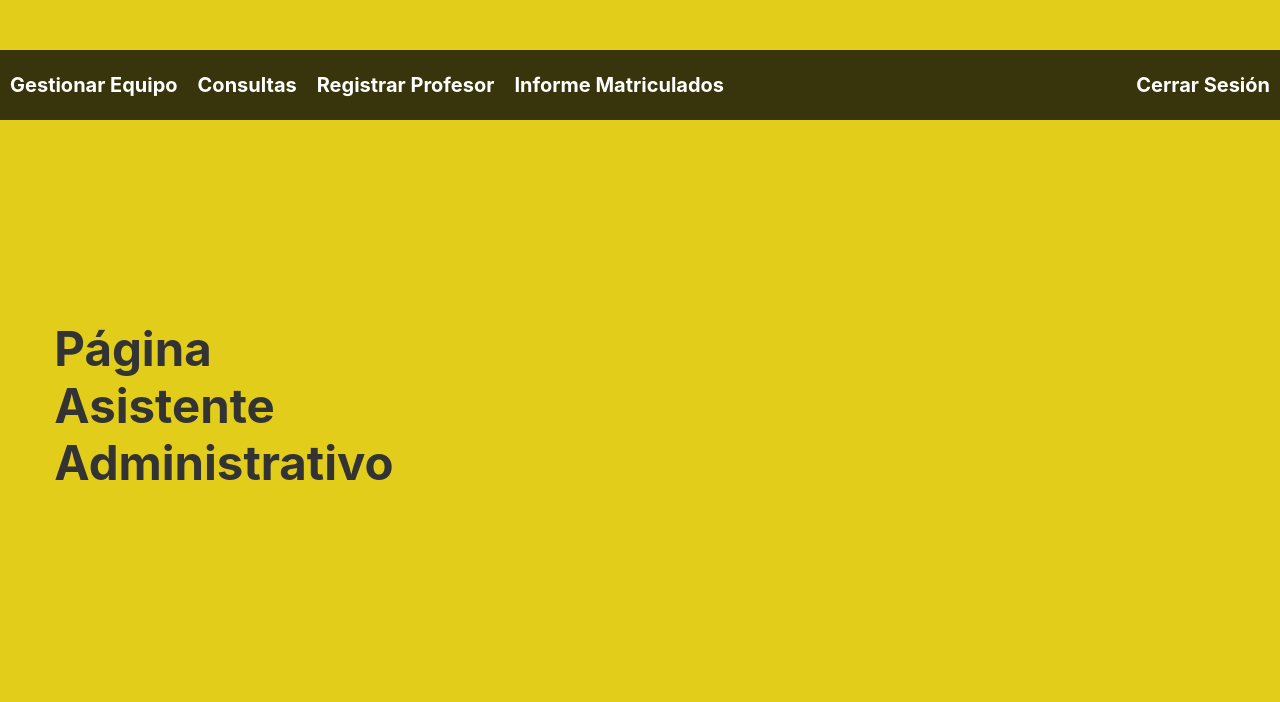
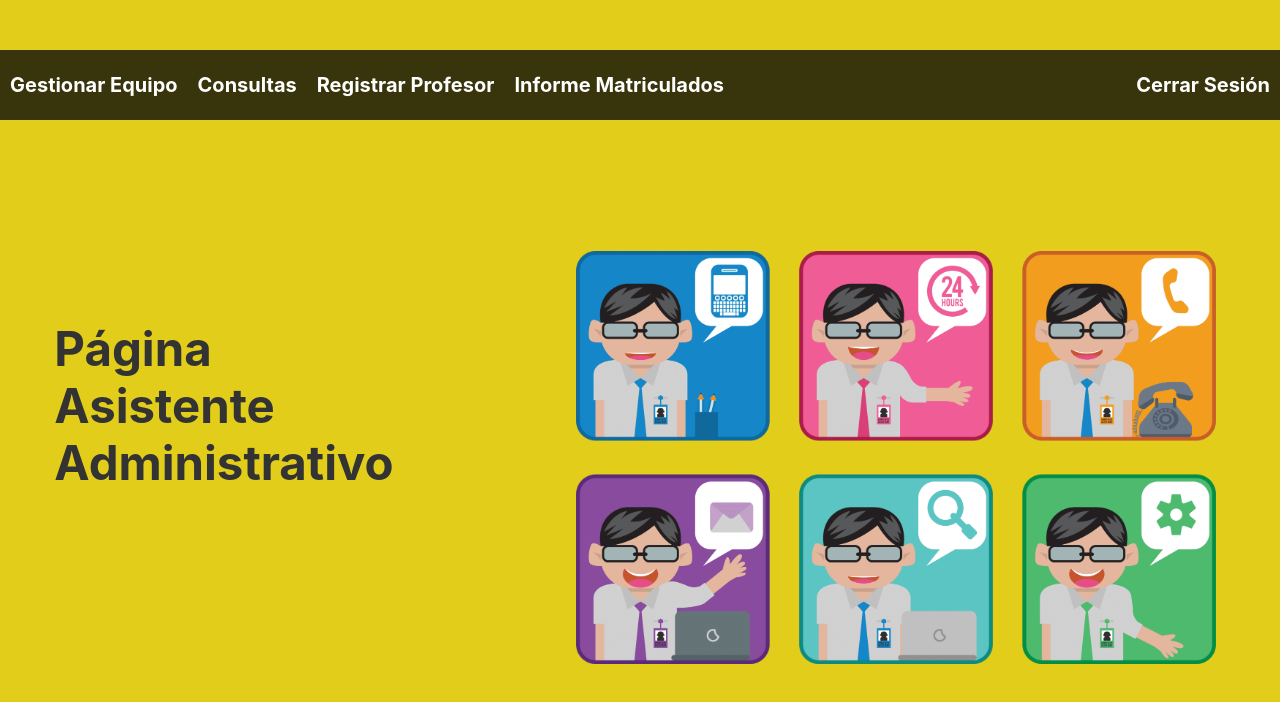
Before and after one commit to FranVQ09/Proyecto-Disenno, a React (Create React App) app in the folder diseno-p1/: page /asistente in a window 1280 px wide. Shown: the top 702 px of the page. Built offline with nearby package versions, Linux system fonts and the light colour scheme.

Commit message:
Se agregan las fotos

```diff
--- a/diseno-p1/src/pages/AsistenteAdministrativo/menuAsistente.js
+++ b/diseno-p1/src/pages/AsistenteAdministrativo/menuAsistente.js
@@ -1,4 +1,5 @@
 import React from 'react';
+import AsistenteAdministrativo from '../../fotos/AsistenteAdministrativo.png';
 
 const MenuAsistente = () => {
   return (
@@ -111,7 +112,14 @@ const MenuAsistente = () => {
                 <div>Asistente</div> {/* Espaciado entre palabras */}
                 <div>Administrativo</div> {/* No se agrega margen inferior al último */}
         </h1>
-
+        <img
+            src={AsistenteAdministrativo}
+            alt="Asistente Administrativo"
+            style={{
+                width: '50vw', // Ancho de la imagen con unidades de viewport
+                margin: '-30vh 0 0 40vw' // Margen superior e izquierdo con unidades de viewport
+            }}
+        />
     </div>
 );
 };
```
Also changed, not shown: diseno-p1/src/fotos/asistenteAdministrativo.png.
